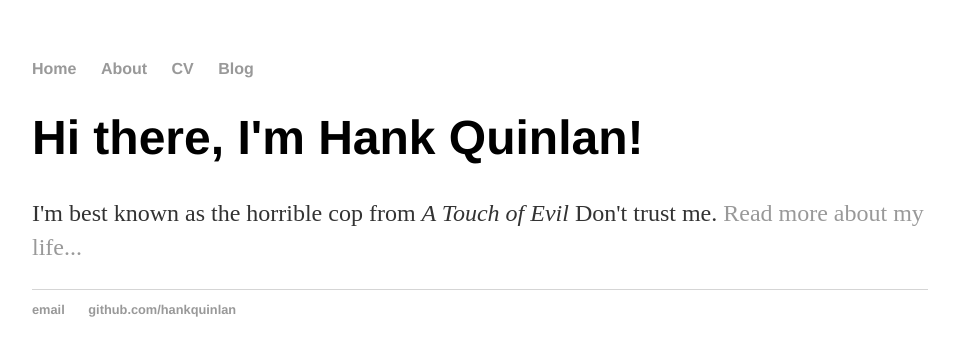
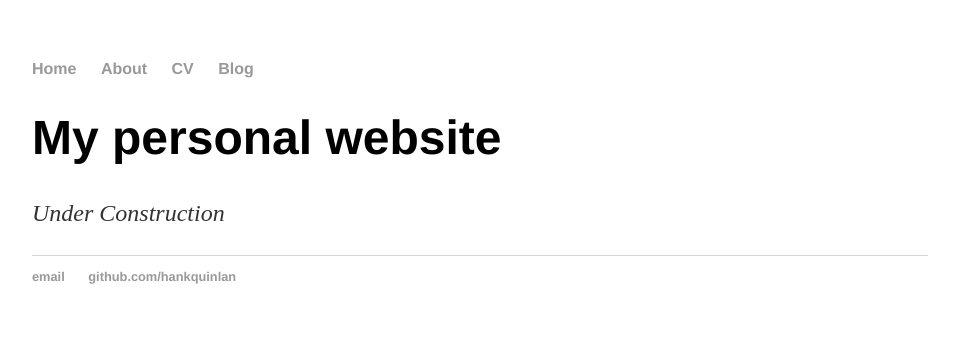
Before and after one commit to DavidNester/DavidNester.github.io, a Jekyll site: the page built from index.html, in a window 1280 px wide. Shown: the top 356 px of the page, without its empty margins (160-1119 px from the left). Built offline with Jekyll 4.4.1, drawn with Linux system fonts in a browser that asks for light colours.

Commit message:
Update index.html

```diff
--- a/index.html
+++ b/index.html
@@ -1,8 +1,8 @@
 ---
 layout: default
-title: Hank Quinlan, Horrible Cop
+title: David Nester
 ---
 <div class="blurb">
-	<h1>Hi there, I'm Hank Quinlan!</h1>
-	<p>I'm best known as the horrible cop from <em>A Touch of Evil</em> Don't trust me. <a href="/about">Read more about my life...</a></p>
+	<h1>My personal website</h1>
+	<p><em>Under Construction</em></p>
 </div><!-- /.blurb -->
```
